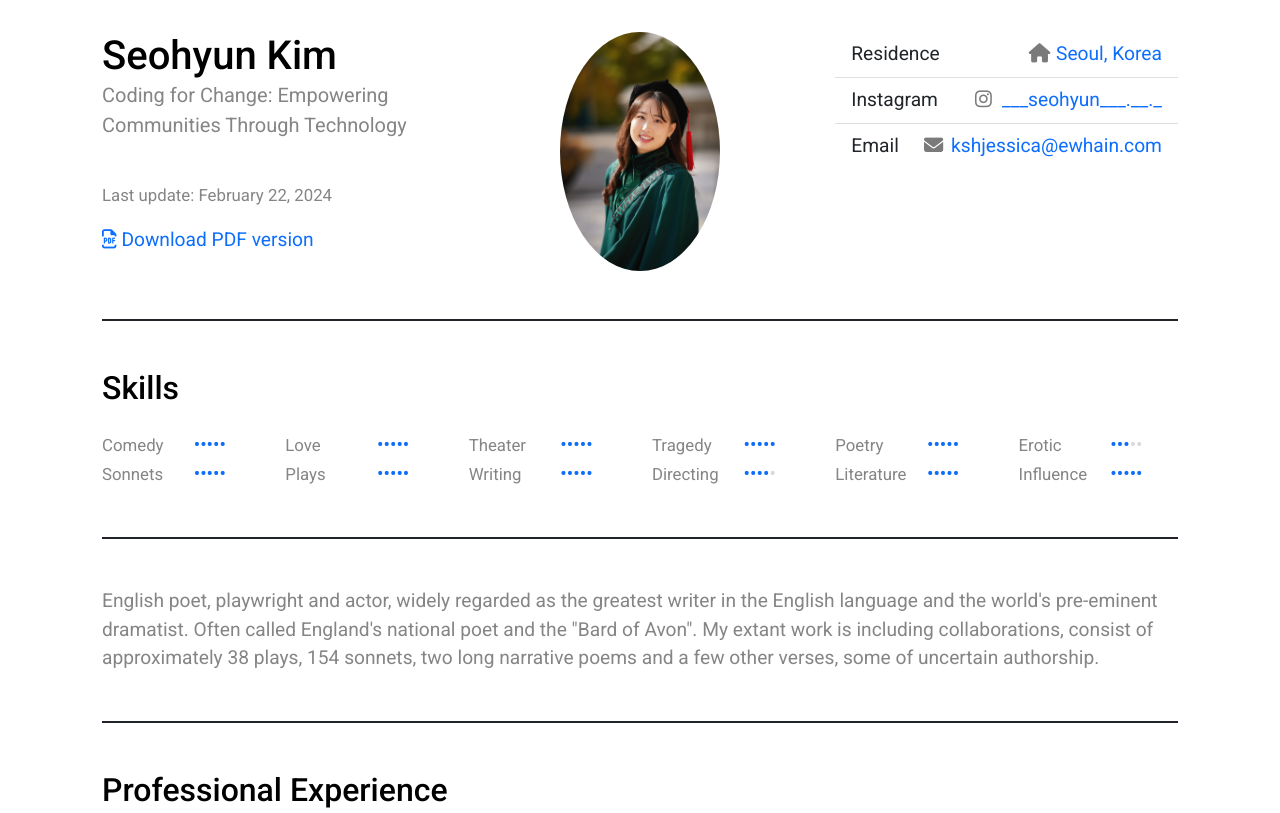
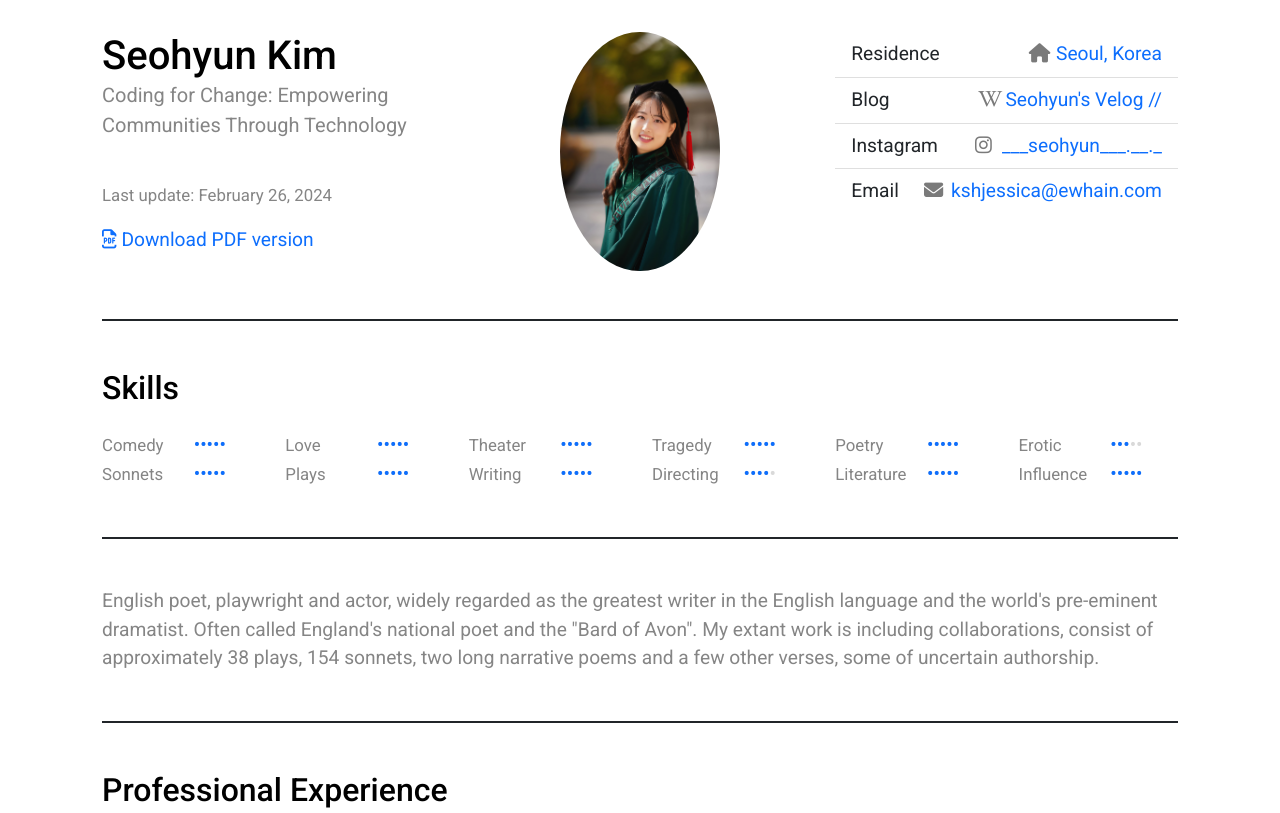
Before and after one commit to kshjessica/welcome-to-my-journy, a plain HTML site: page index.html in a window 1280 px wide. Shown: the top 813 px of the page. Drawn offline with nearby package versions, Linux system fonts and the light colour scheme.

Commit message:
Deploying to gh-pages from @ kshjessica/online-cv@2a1d639b5d6bd96baf55accd07654308bf537c66 🚀

```diff
--- a/index.html
+++ b/index.html
@@ -40,7 +40,7 @@
                                 <time
                                     datetime=""
                                     class="small"
-                                    >Last update: February 22, 2024</time
+                                    >Last update: February 26, 2024</time
                                 >
                             </p>
                             <p>
@@ -81,6 +81,14 @@
                             >
                                 <span class="text-nowrap">Residence</span>
                                 <span class="text-nowrap"><a href="https://maps.app.goo.gl/XmVAwbhGKiUZwazaA"><i class="fa fa-home fact-icon"></i>Seoul, Korea</a></span>
+                            </li>
+                            <li
+                                class="list-group-item d-flex justify-content-between align-items-start"
+                            >
+                                <span class="text-nowrap">Blog</span>
+                                <span class="text-nowrap"><a href="https://velog.io/@kshjessica/series">
+                  <i class="fa-brands fa-wikipedia-w fact-icon"></i>Seohyun's Velog
+    //             </a></span>
                             </li>
                             <li
                                 class="list-group-item d-flex justify-content-between align-items-start"
```
Also changed, not shown: 1 other file.
